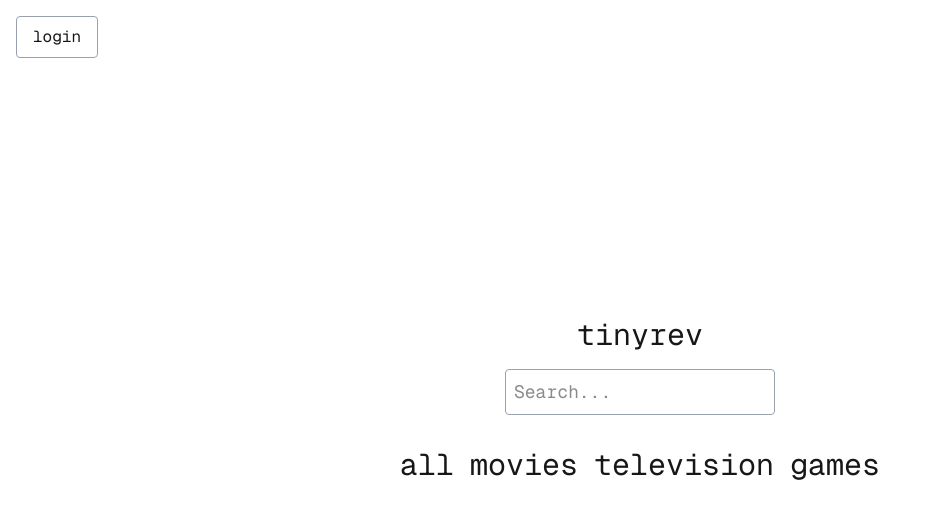
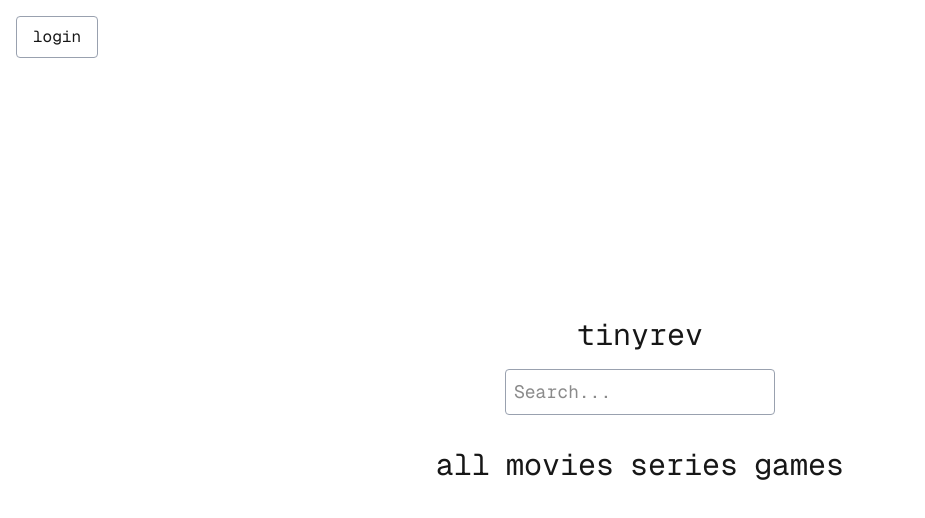
Before and after one commit to veronin1/tinyrev, a Next.js app: page / in a window 1280 px wide. Shown: the top 518 px of the page, without its empty margins (0-925 px from the left). Built offline with nearby package versions, Linux system fonts and the light colour scheme.

Commit message:
Changed television -> series

```diff
--- a/src/app/all/page.js
+++ b/src/app/all/page.js
@@ -107,7 +107,7 @@ const MovieList = async () => {
                             <Link href="/movies" className="hover:underline">movies</Link>
                         </li>
                         <li>
-                            <Link href="/television" className="hover:underline">television</Link>
+                            <Link href="/television" className="hover:underline">series</Link>
                         </li>
                         <li>
                             <Link href="/games" className="hover:underline">games</Link>
--- a/src/app/page.js
+++ b/src/app/page.js
@@ -32,7 +32,7 @@ export default function Home() {
                             <Link href="/movies" className="hover:underline">movies</Link>
                         </li>
                         <li>
-                            <Link href="/television" className="hover:underline">television</Link>
+                            <Link href="/series" className="hover:underline">series</Link>
                         </li>
                         <li>
                             <Link href="/games" className="hover:underline">games</Link>
```
